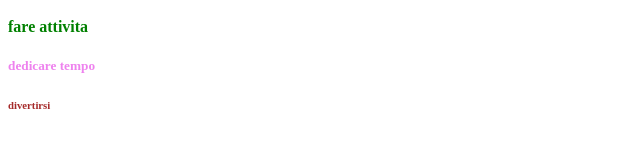
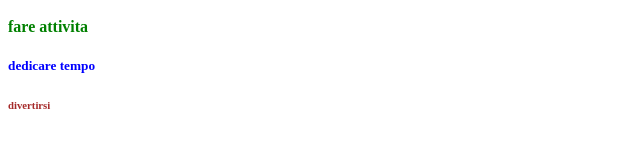
Before and after one commit to GiovanniTammaro9/css-sett-1, a plain HTML site: page index.html in a window 1280 px wide. Shown: the part 186-334 px from the top of the page, 0-640 px from the left. Drawn offline with Linux system fonts and the light colour scheme.

Commit message:
aggiunto un id e colorato

```diff
--- a/index.html
+++ b/index.html
@@ -12,7 +12,7 @@
     <h2>creare una gilda</h2>
     <h3>trovare equip</h3>
     <h4>fare attivita</h4>
-    <h5>dedicare tempo</h5>
+    <h5 id="titolo">dedicare tempo</h5>
     <h6>divertirsi</h6>
 
 </body>
--- a/style.css
+++ b/style.css
@@ -27,3 +27,7 @@ h5{
 h6{
     color: brown;
 }
+
+#titolo{
+    color: blue;
+}
```
